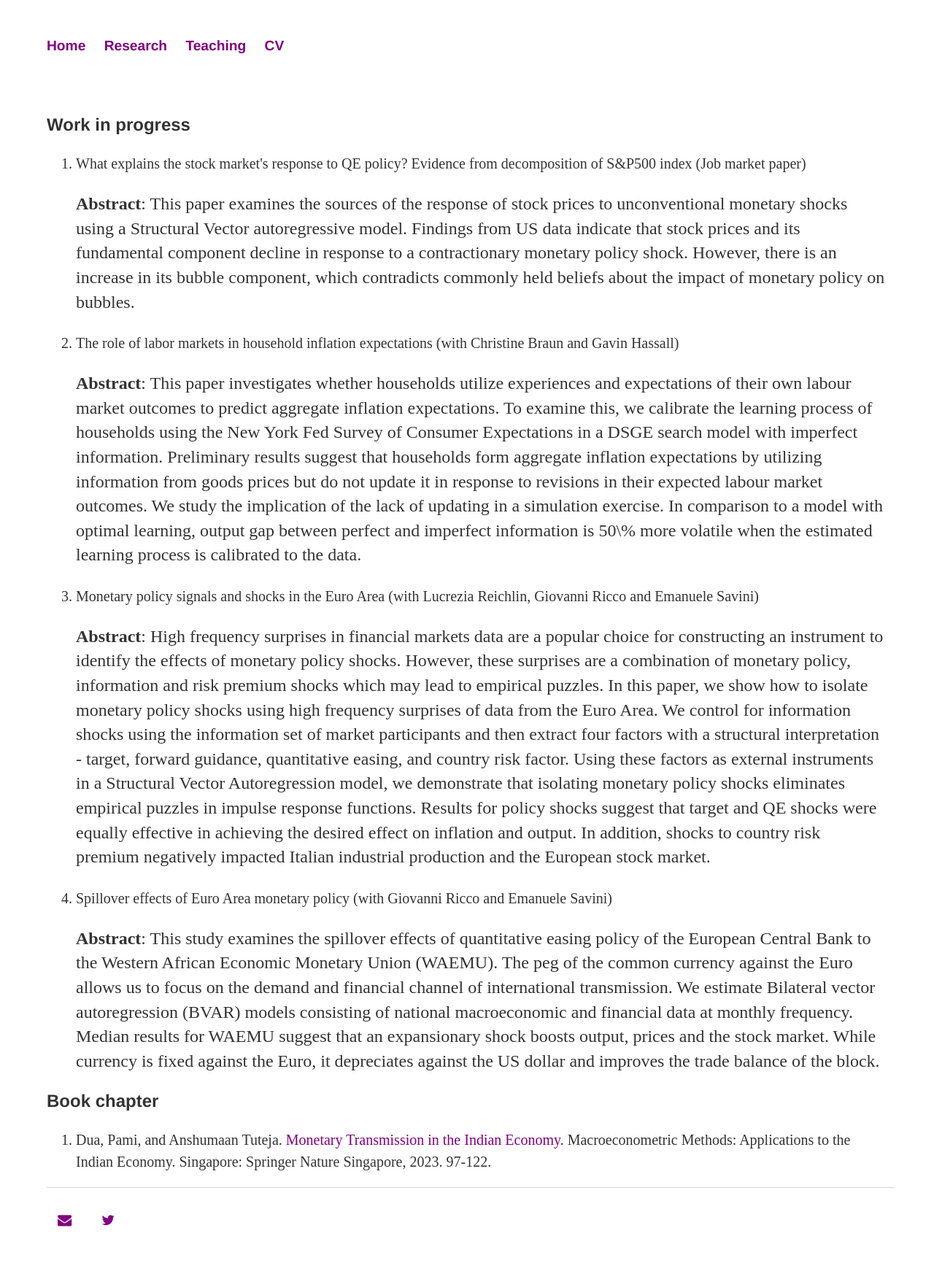
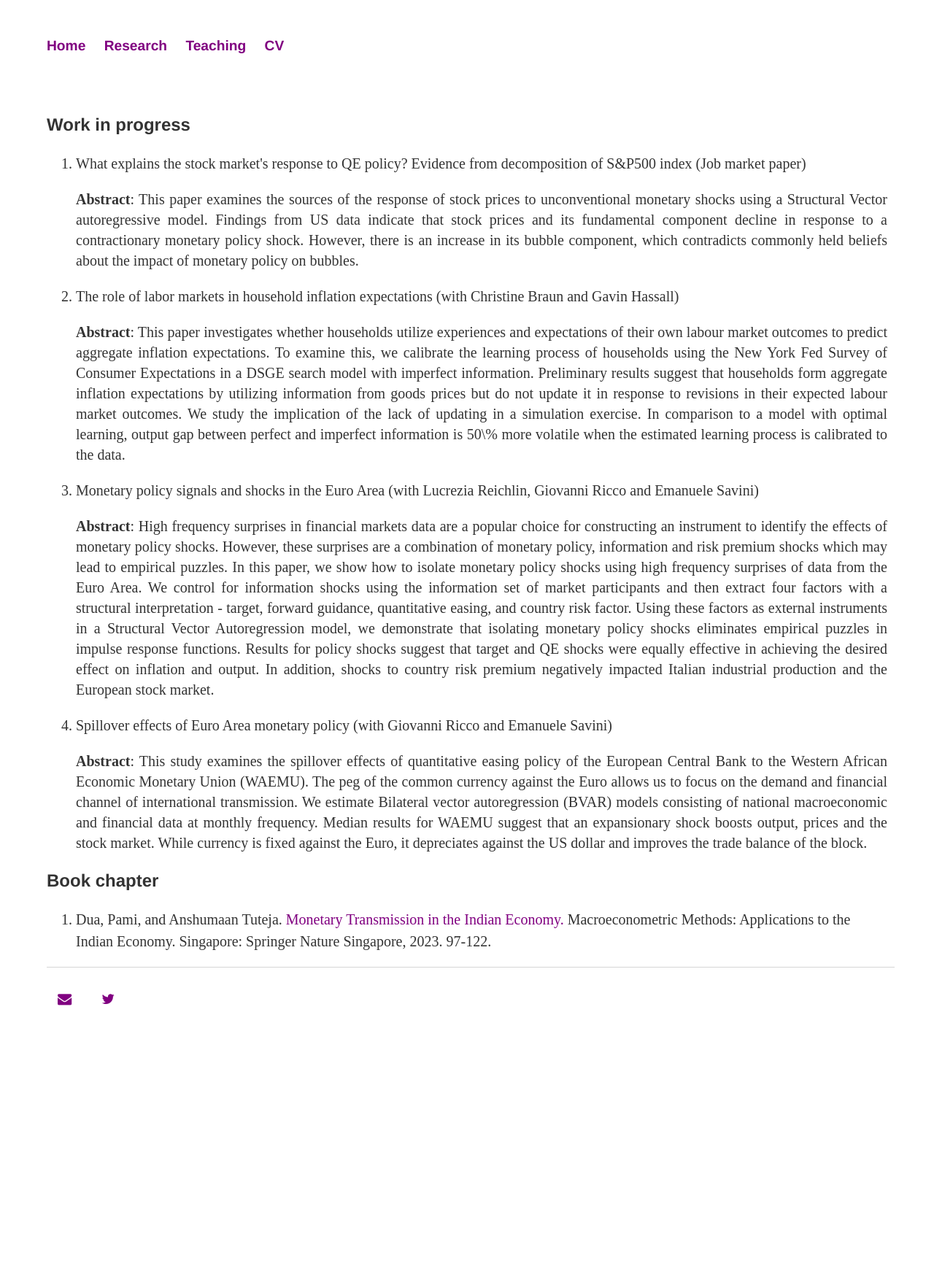
Before and after one commit to anshumaan-tuteja/anshumaan-tuteja.github.io, a Jekyll site: the page built from _pages/research.html, in a window 1280 px wide. Shown: the whole page at 73% size. Built offline with Jekyll 4.4.1, drawn with Linux system fonts in a browser that asks for light colours; after the commit the page ends 1444 px from its top, so only the background shows below that.

Commit message:
Abstracts

```diff
--- a/_pages/research.html
+++ b/_pages/research.html
@@ -7,23 +7,23 @@ title: Research page
   <h3>Work in progress</h3>
   <ol style="font-size: 1.25em;">
     <li> What explains the stock market's response to QE policy? Evidence from decomposition of S&P500 index (Job market paper) </li>
-    <p><b>Abstract</b>: This paper examines the sources of the response of stock prices to unconventional monetary shocks using a Structural Vector autoregressive model.
+    <p align="justify"; style="font-size:1em"><b>Abstract</b>: This paper examines the sources of the response of stock prices to unconventional monetary shocks using a Structural Vector autoregressive model.
     Findings from US data indicate that stock prices and its fundamental component decline in response to a contractionary monetary policy shock.
     However, there is an increase in its bubble component, which contradicts commonly held beliefs about the impact of monetary policy on bubbles. </p>
     <li> The role of labor markets in household inflation expectations (with Christine Braun and Gavin Hassall)  </li>
-    <p><b>Abstract</b>: This paper investigates whether households utilize experiences and expectations of their own labour market outcomes to predict aggregate inflation expectations.
+    <p align="justify"; style="font-size:1em"><b>Abstract</b>: This paper investigates whether households utilize experiences and expectations of their own labour market outcomes to predict aggregate inflation expectations.
       To examine this, we calibrate the learning process of households using the New York Fed Survey of Consumer Expectations in a DSGE search model with imperfect information.
       Preliminary results suggest that households form aggregate inflation expectations by utilizing information from goods prices but do not update it in response to revisions in their expected labour market outcomes.
       We study the implication of the lack of updating in a simulation exercise.
       In comparison to a model with optimal learning, output gap between perfect and imperfect information is 50\% more volatile when the estimated learning process is calibrated to the data.</p>
     <li> Monetary policy signals and shocks in the Euro Area (with Lucrezia Reichlin, Giovanni Ricco and Emanuele Savini) </li>
-    <p><b>Abstract</b>: High frequency surprises in financial markets data are a popular choice for constructing an instrument to identify the effects of monetary policy shocks. However, these surprises are a combination of monetary policy, information and risk premium shocks which may lead to empirical puzzles.
+    <p align="justify"; style="font-size:1em"><b>Abstract</b>: High frequency surprises in financial markets data are a popular choice for constructing an instrument to identify the effects of monetary policy shocks. However, these surprises are a combination of monetary policy, information and risk premium shocks which may lead to empirical puzzles.
       In this paper, we show how to isolate monetary policy shocks using high frequency surprises of data from the Euro Area.
       We control for information shocks using the information set of market participants and then extract four factors with a structural interpretation - target, forward guidance, quantitative easing, and country risk factor.
       Using these factors as external instruments in a Structural Vector Autoregression model, we demonstrate that isolating monetary policy shocks eliminates empirical puzzles in impulse response functions.
       Results for policy shocks suggest that target and QE shocks were equally effective in achieving the desired effect on inflation and output. In addition, shocks to country risk premium negatively impacted Italian industrial production and the European stock market. </p>
     <li> Spillover effects of Euro Area monetary policy (with Giovanni Ricco and Emanuele Savini) </li>
-    <p><b>Abstract</b>: This study examines the spillover effects of quantitative easing policy of the European Central Bank to the Western African Economic Monetary Union (WAEMU).
+    <p align="justify"; style="font-size:1em"><b>Abstract</b>: This study examines the spillover effects of quantitative easing policy of the European Central Bank to the Western African Economic Monetary Union (WAEMU).
       The peg of the common currency against the Euro allows us to focus on the demand and financial channel of international transmission. We estimate Bilateral vector autoregression (BVAR) models consisting of national macroeconomic and financial data at monthly frequency.
       Median results for WAEMU suggest that an expansionary shock boosts output, prices and the stock market. While currency is fixed against the Euro, it depreciates against the US dollar and improves the trade balance of the block.</p>
   </ol>
```
